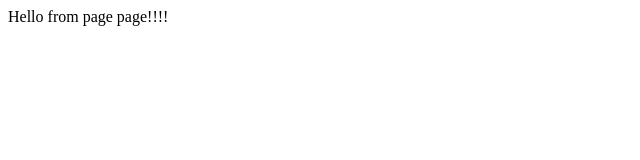
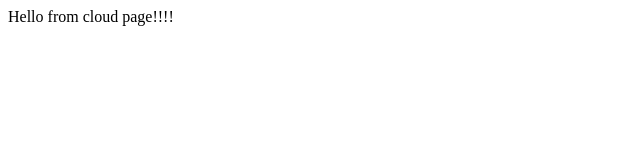
Before and after one commit to m-sunilkumar/gatsby-cloud-example-site, a Gatsby site: page / in a window 1280 px wide. Shown: the full height of the page, 0-640 px from the left. Built offline with nearby package versions, Linux system fonts and the light colour scheme; Gatsby itself is replaced by a stand-in of ours.

Commit message:
added index file for build

```diff
--- a/packages/site/package.json
+++ b/packages/site/package.json
@@ -7,7 +7,9 @@
   "scripts": {
     "build": "gatsby build",
     "clean": "gatsby clean",
-    "develop": "gatsby develop"
+    "develop": "gatsby develop",
+    "format": "prettier --write \"**/*.{js,jsx,json}\"",
+    "test": "echo \"Error: no test specified\" && exit 1"
   },
   "author": "sunilkumar m",
   "license": "ISC",
--- a/src/pages/index.js
+++ b/src/pages/index.js
@@ -1,6 +1,6 @@
 import React from "react";
 
 const LandingPage = () => {
-  return <div>Hello from page page!!!!</div>;
+  return <div>Hello from cloud page!!!!</div>;
 };
 export default LandingPage;
```
Also changed, not shown: package.json (+8 -1 lines).
